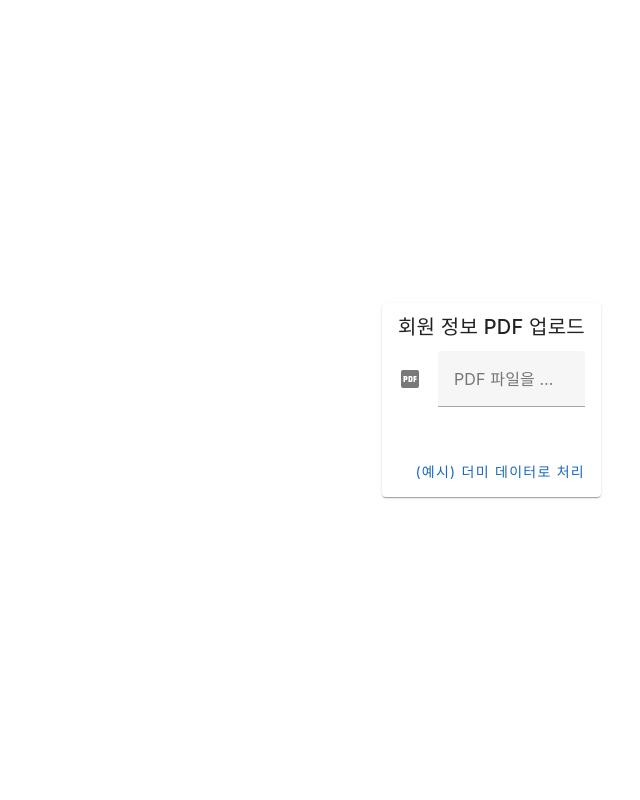
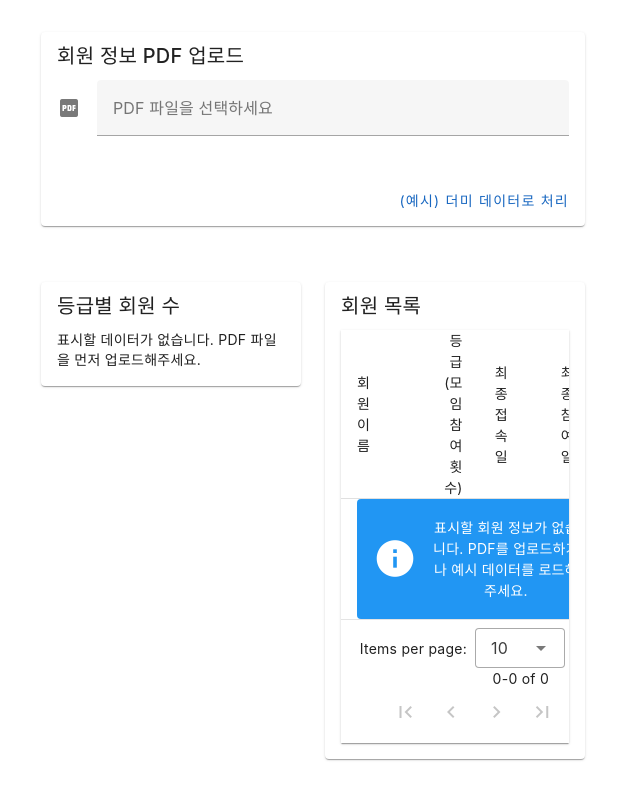
Before and after one commit to Moonhokyun/user-dashboard, a Vue app: page / in a window 1280 px wide. Shown: the top 800 px of the page, without its empty margins (23-663 px from the left). Built offline with nearby package versions, Linux system fonts and the light colour scheme.

Commit message:
created 2nd components

```diff
--- a/src/App.vue
+++ b/src/App.vue
@@ -2,26 +2,22 @@
 // import { RouterLink, RouterView } from "vue-router";
 // import HelloWorld from "./components/HelloWorld.vue";
 import FileUpload from "@/components/FileUpload.vue";
+import Dashboard from "@/components/Dashboard.vue";
 </script>
 
 <template>
-  <!-- <header>
-    <img alt="Vue logo" class="logo" src="@/assets/logo.svg" width="125" height="125" />
-
-    <div class="wrapper">
-      <HelloWorld msg="You did it!" />
-
-      <nav>
-        <RouterLink to="/">Home</RouterLink>
-        <RouterLink to="/about">About</RouterLink>
-      </nav>
-    </div>
-  </header>
-
-  <RouterView /> -->
-  <main>
-    <FileUpload />
-  </main>
+  <v-container fluid>
+    <v-row>
+      <v-col cols="12">
+        <FileUpload />
+      </v-col>
+    </v-row>
+    <v-row>
+      <v-col cols="12">
+        <Dashboard />
+      </v-col>
+    </v-row>
+  </v-container>
 </template>
 
 <style scoped></style>
--- /dev/null
+++ b/src/components/Dashboard.vue
@@ -0,0 +1,182 @@
+<template>
+  <v-container>
+    <v-row>
+      <v-col cols="12" md="6">
+        <v-card>
+          <v-card-title>등급별 회원 수</v-card-title>
+          <v-card-text>
+            <Bar
+              v-if="chartData.labels && chartData.labels.length > 0"
+              :data="chartData"
+              :options="chartOptions"
+            />
+            <p
+              v-else-if="
+                !userStore.isLoading &&
+                userStore.users.length === 0 &&
+                !userStore.errorMeessage
+              "
+            >
+              표시할 데이터가 없습니다. PDF 파일을 먼저 업로드해주세요.
+            </p>
+            <p v-if="userStore.isLoading">차트 데이터를 불러오는 중...</p>
+            <p v-if="userStore.errorMeessage && userStore.users.length === 0">
+              {{ userStore.errorMeessage }}
+            </p>
+          </v-card-text>
+        </v-card>
+      </v-col>
+
+      <v-col cols="12" md="6">
+        <v-card>
+          <v-card-title>회원 목록</v-card-title>
+          <v-card-text>
+            <v-data-table
+              :headers="tableHeaders"
+              :items="userStore.users"
+              item-value="name"
+              class="elevation-1"
+              :loading="userStore.isLoading"
+              @click:row="handleRowClick"
+              hover
+            >
+              <template v-slot:loading>
+                <v-skeleton-loader type="table-row@5"></v-skeleton-loader>
+              </template>
+              <template v-slot:no-data>
+                <v-alert type="info" prominent dense>
+                  표시할 회원 정보가 없습니다. PDF를 업로드하거나 예시 데이터를
+                  로드해주세요.
+                </v-alert>
+              </template>
+            </v-data-table>
+          </v-card-text>
+        </v-card>
+      </v-col>
+    </v-row>
+  </v-container>
+</template>
+
+<script setup>
+import { computed, ref, watch } from "vue";
+import { useUserStore } from "@/stores/userStore";
+import { Bar } from "vue-chartjs";
+import {
+  Chart as ChartJS,
+  Title,
+  Tooltip,
+  Legend,
+  BarElement,
+  CategoryScale,
+  LinearScale,
+} from "chart.js";
+
+ChartJS.register(
+  Title,
+  Tooltip,
+  Legend,
+  BarElement,
+  CategoryScale,
+  LinearScale
+);
+
+const userStore = useUserStore();
+
+// --- 차트 설정 ---
+const chartData = computed(() => {
+  const grades = userStore.uniqueGrades; // 스토어에서 고유 등급 가져오기
+  const counts = userStore.gradeCounts; // 스토어에서 등급별 사용자 수 가져오기
+
+  // 스토어의 게터가 객체를 반환한다고 가정하고, Chart.js 형식에 맞게 변환
+  // uniqueGrades가 정렬된 숫자 배열이라고 가정 (예: [1, 2, 3, 5])
+  const labels = grades.map((grade) => `${grade}등급`);
+  const data = grades.map((grade) => counts[grade] || 0);
+
+  return {
+    labels: labels,
+    datasets: [
+      {
+        label: "회원 수",
+        backgroundColor: "#42A5F5", // Vuetify primary color or any color you like
+        borderColor: "#1E88E5",
+        borderWidth: 1,
+        data: data,
+      },
+    ],
+  };
+});
+
+const chartOptions = ref({
+  responsive: true,
+  maintainAspectRatio: false,
+  scales: {
+    y: {
+      beginAtZero: true,
+      ticks: {
+        // Ensure only integers are shown on the y-axis
+        precision: 0,
+      },
+    },
+  },
+  plugins: {
+    legend: {
+      display: true,
+      position: "top",
+    },
+    title: {
+      display: false, // 카드 제목으로 대체
+      text: "등급별 회원 수",
+    },
+  },
+});
+
+// --- 테이블 설정 ---
+const tableHeaders = ref([
+  { title: "회원 이름", key: "name", align: "start", sortable: true },
+  {
+    title: "등급 (모임 참여 횟수)",
+    key: "grade",
+    align: "end",
+    sortable: true,
+  },
+  { title: "최종 접속일", key: "lastLogin", align: "start", sortable: true },
+  {
+    title: "최종 참여일",
+    key: "lastParticipation",
+    align: "start",
+    sortable: true,
+  },
+]);
+
+// 테이블 행 클릭 핸들러
+function handleRowClick(event, { item }) {
+  // event 파라미터는 PointerEvent, item은 실제 데이터 객체입니다.
+  // Vuetify 3의 v-data-table에서 @click:row는 (event, { item, internalItem, index }) 등을 반환합니다.
+  // 실제 item 객체는 item.raw (또는 Vuetify 버전에 따라 item)를 확인해야 할 수 있습니다.
+  // 여기서는 item이 실제 데이터 객체라고 가정합니다.
+  if (item) {
+    userStore.setSelectedUser(item); // Pinia 스토어의 액션 호출
+  }
+}
+
+// 스토어의 users가 변경될 때 (예: 파일 업로드 후) 차트가 업데이트되도록 함
+// vue-chartjs는 props가 반응형이므로 chartData가 변경되면 자동으로 차트를 다시 그립니다.
+// 특별한 watch 로직이 필요 없을 수 있지만, 디버깅이나 특정 로직 추가 시 사용할 수 있습니다.
+watch(
+  () => userStore.users,
+  (newUsers) => {
+    console.log(
+      "Dashboard: Users data changed, chart should update.",
+      newUsers
+    );
+  },
+  { deep: true }
+);
+</script>
+
+<style scoped>
+/* 필요한 경우 스타일 추가 */
+.v-card {
+  margin-bottom: 16px;
+}
+</style>
```
